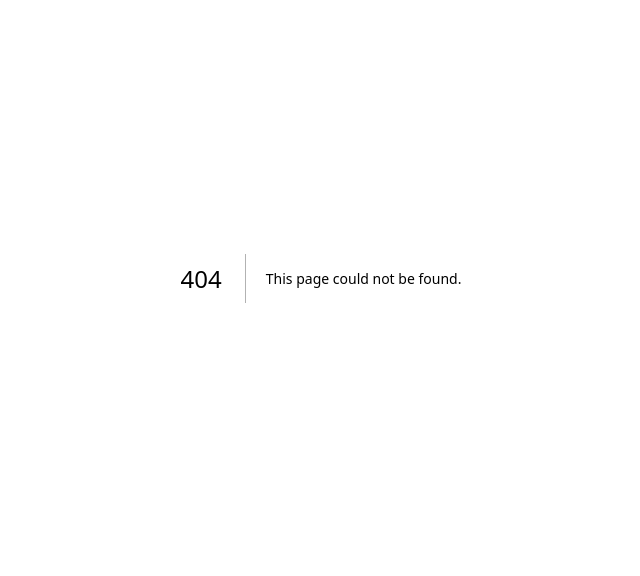
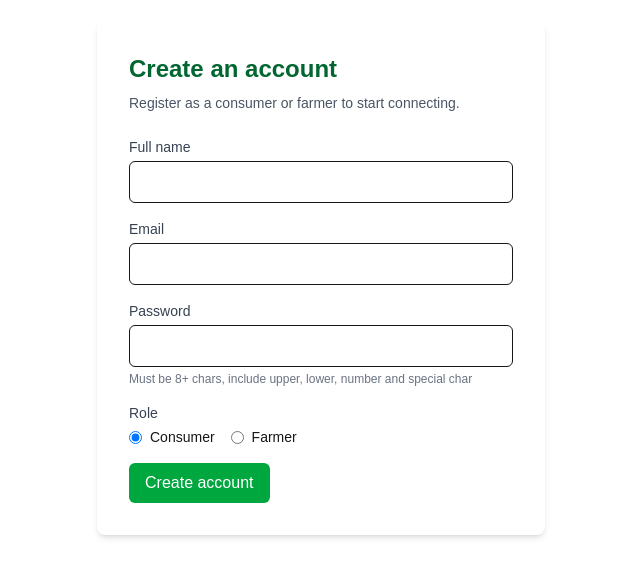
Before and after one commit to nikh022/consumer-platform-frontend, a Next.js app: page /signup in a window 1280 px wide. Before the commit this address had no page. Shown: the part 122-698 px from the top of the page, without its empty margins (319-959 px from the left). Built offline with nearby package versions, Linux system fonts and the light colour scheme.

Commit message:
signin/signup added

```diff
--- a/app/components/HowItWorks.tsx
+++ b/app/components/HowItWorks.tsx
@@ -1,5 +1,3 @@
-"use client";
-
 "use client";
 
 const steps = [
--- a/app/components/Navigation.tsx
+++ b/app/components/Navigation.tsx
@@ -1,43 +1,55 @@
 "use client";
+
+import Link from "next/link";
 
 export default function Navigation() {
   return (
     <nav className="sticky top-0 bg-white dark:bg-slate-800 shadow-sm z-50">
       <div className="max-w-6xl mx-auto px-6 py-4 flex justify-between items-center">
-        <div className="text-2xl font-bold text-green-600">🌱 FarmDirect</div>
+        <div className="text-2xl font-bold text-green-600">
+          <Link href="/">
+            <span className="text-2xl">🌱</span> FarmDirect
+          </Link>
+        </div>
         <div className="space-x-6 hidden md:flex">
-          <a
+          <Link
             href="#"
             className="text-gray-700 dark:text-gray-300 hover:text-green-600 transition"
           >
             Home
-          </a>
-          <a
+          </Link>
+          <Link
             href="#"
             className="text-gray-700 dark:text-gray-300 hover:text-green-600 transition"
           >
             Products
-          </a>
-          <a
+          </Link>
+          <Link
             href="#"
             className="text-gray-700 dark:text-gray-300 hover:text-green-600 transition"
           >
             Farmers
-          </a>
-          <a
+          </Link>
+          <Link
             href="#"
             className="text-gray-700 dark:text-gray-300 hover:text-green-600 transition"
           >
             About
-          </a>
+          </Link>
         </div>
         <div className="space-x-4">
-          <button className="px-6 py-2 text-green-600 border border-green-600 rounded-lg hover:bg-green-50 dark:hover:bg-slate-700 transition">
+          <Link
+            href="/signin"
+            className="px-6 py-2 text-green-600 border border-green-600 rounded-lg hover:bg-green-50 dark:hover:bg-slate-700 transition"
+          >
             Sign In
-          </button>
-          <button className="px-6 py-2 bg-green-600 text-white rounded-lg hover:bg-green-700 transition">
+          </Link>
+          <Link
+            href="/signup"
+            className="px-6 py-2 bg-green-600 text-white rounded-lg hover:bg-green-700 transition"
+          >
             Sign Up
-          </button>
+          </Link>
         </div>
       </div>
     </nav>
--- /dev/null
+++ b/app/components/auth/SignInForm.tsx
@@ -0,0 +1,90 @@
+"use client";
+
+import { useState } from "react";
+import { useRouter } from "next/navigation";
+
+export default function SignInForm() {
+  const [email, setEmail] = useState("");
+  const [password, setPassword] = useState("");
+  const [loading, setLoading] = useState(false);
+  const [error, setError] = useState<string | null>(null);
+  const router = useRouter();
+
+  async function handleSubmit(e: React.FormEvent) {
+    e.preventDefault();
+    setError(null);
+
+    if (!email || !password) {
+      setError("Please enter email and password.");
+      return;
+    }
+
+    setLoading(true);
+
+    try {
+      const base = process.env.NEXT_PUBLIC_API_URL || "";
+      const res = await fetch(`${base}/api/auth/login`, {
+        method: "POST",
+        headers: { "Content-Type": "application/json" },
+        body: JSON.stringify({ email, password }),
+      });
+
+      const json = await res.json();
+
+      if (!res.ok) {
+        setError(json?.message || "Login failed");
+        setLoading(false);
+        return;
+      }
+
+      // On success, redirect to home
+      router.push("/");
+    } catch (err) {
+      setError("Network error");
+    } finally {
+      setLoading(false);
+    }
+  }
+
+  return (
+    <form onSubmit={handleSubmit} className="space-y-4">
+      {error && <div className="text-sm text-red-600">{error}</div>}
+
+      <div>
+        <label className="block text-sm font-medium text-gray-700 mb-1">
+          Email
+        </label>
+        <input
+          type="email"
+          value={email}
+          onChange={(e) => setEmail(e.target.value)}
+          className="w-full border rounded-md px-3 py-2 focus:outline-none focus:ring-2 focus:ring-green-200"
+          required
+        />
+      </div>
+
+      <div>
+        <label className="block text-sm font-medium text-gray-700 mb-1">
+          Password
+        </label>
+        <input
+          type="password"
+          value={password}
+          onChange={(e) => setPassword(e.target.value)}
+          className="w-full border rounded-md px-3 py-2 focus:outline-none focus:ring-2 focus:ring-green-200"
+          required
+        />
+      </div>
+
+      <div className="flex items-center justify-between">
+        <button
+          type="submit"
+          className="px-4 py-2 bg-green-600 text-white rounded-md hover:bg-green-700"
+          disabled={loading}
+        >
+          {loading ? "Signing in..." : "Sign In"}
+        </button>
+      </div>
+    </form>
+  );
+}
--- /dev/null
+++ b/app/components/auth/SignUpForm.tsx
@@ -0,0 +1,150 @@
+"use client";
+
+import { useState } from "react";
+import { useRouter } from "next/navigation";
+
+export default function SignUpForm() {
+  const [fullName, setFullName] = useState("");
+  const [email, setEmail] = useState("");
+  const [password, setPassword] = useState("");
+  const [role, setRole] = useState<"CONSUMER" | "FARMER">("CONSUMER");
+  const [loading, setLoading] = useState(false);
+  const [error, setError] = useState<string | null>(null);
+  const [success, setSuccess] = useState<string | null>(null);
+  const router = useRouter();
+
+  function validate() {
+    if (!fullName || fullName.length < 2) {
+      setError("Full name must be at least 2 characters");
+      return false;
+    }
+    if (!email || !/^[^\s@]+@[^\s@]+\.[^\s@]+$/.test(email)) {
+      setError("Valid email is required");
+      return false;
+    }
+    if (!password || password.length < 8) {
+      setError("Password must be at least 8 characters");
+      return false;
+    }
+    setError(null);
+    return true;
+  }
+
+  async function handleSubmit(e: React.FormEvent) {
+    e.preventDefault();
+    if (!validate()) return;
+
+    setLoading(true);
+    setError(null);
+
+    try {
+      const base = process.env.NEXT_PUBLIC_API_URL || "";
+      const res = await fetch(`${base}/api/auth/register`, {
+        method: "POST",
+        headers: { "Content-Type": "application/json" },
+        body: JSON.stringify({ fullName, email, password, role }),
+      });
+
+      const json = await res.json();
+
+      if (!res.ok) {
+        setError(json?.message || "Registration failed");
+        setLoading(false);
+        return;
+      }
+
+      setSuccess("Account created successfully. Redirecting...");
+      setTimeout(() => router.push("/signin"), 1500);
+    } catch (err) {
+      setError("Network error");
+    } finally {
+      setLoading(false);
+    }
+  }
+
+  return (
+    <form onSubmit={handleSubmit} className="space-y-4">
+      {error && <div className="text-sm text-red-600">{error}</div>}
+      {success && <div className="text-sm text-green-700">{success}</div>}
+
+      <div>
+        <label className="block text-sm font-medium text-gray-700 mb-1">
+          Full name
+        </label>
+        <input
+          value={fullName}
+          onChange={(e) => setFullName(e.target.value)}
+          className="w-full border rounded-md px-3 py-2 focus:outline-none focus:ring-2 focus:ring-green-200"
+          required
+        />
+      </div>
+
+      <div>
+        <label className="block text-sm font-medium text-gray-700 mb-1">
+          Email
+        </label>
+        <input
+          type="email"
+          value={email}
+          onChange={(e) => setEmail(e.target.value)}
+          className="w-full border rounded-md px-3 py-2 focus:outline-none focus:ring-2 focus:ring-green-200"
+          required
+        />
+      </div>
+
+      <div>
+        <label className="block text-sm font-medium text-gray-700 mb-1">
+          Password
+        </label>
+        <input
+          type="password"
+          value={password}
+          onChange={(e) => setPassword(e.target.value)}
+          className="w-full border rounded-md px-3 py-2 focus:outline-none focus:ring-2 focus:ring-green-200"
+          required
+        />
+        <div className="text-xs text-gray-500 mt-1">
+          Must be 8+ chars, include upper, lower, number and special char
+        </div>
+      </div>
+
+      <div>
+        <label className="block text-sm font-medium text-gray-700 mb-1">
+          Role
+        </label>
+        <div className="flex gap-4">
+          <label className="flex items-center gap-2">
+            <input
+              type="radio"
+              name="role"
+              value="CONSUMER"
+              checked={role === "CONSUMER"}
+              onChange={() => setRole("CONSUMER")}
+            />
+            <span className="text-sm">Consumer</span>
+          </label>
+          <label className="flex items-center gap-2">
+            <input
+              type="radio"
+              name="role"
+              value="FARMER"
+              checked={role === "FARMER"}
+              onChange={() => setRole("FARMER")}
+            />
+            <span className="text-sm">Farmer</span>
+          </label>
+        </div>
+      </div>
+
+      <div className="flex items-center justify-between">
+        <button
+          type="submit"
+          className="px-4 py-2 bg-green-600 text-white rounded-md hover:bg-green-700"
+          disabled={loading}
+        >
+          {loading ? "Creating..." : "Create account"}
+        </button>
+      </div>
+    </form>
+  );
+}
--- /dev/null
+++ b/app/signin/page.tsx
@@ -0,0 +1,17 @@
+"use client";
+
+import SignInForm from "../components/auth/SignInForm";
+
+export default function SignInPage() {
+  return (
+    <div className="min-h-screen flex items-center justify-center bg-white">
+      <div className="w-full max-w-md p-8 bg-white rounded-lg shadow-md">
+        <h1 className="text-2xl font-bold text-green-800 mb-2">Sign In</h1>
+        <p className="text-sm text-gray-600 mb-6">
+          Access your account to find local farmers.
+        </p>
+        <SignInForm />
+      </div>
+    </div>
+  );
+}
--- /dev/null
+++ b/app/signup/page.tsx
@@ -0,0 +1,19 @@
+"use client";
+
+import SignUpForm from "../components/auth/SignUpForm";
+
+export default function SignUpPage() {
+  return (
+    <div className="min-h-screen flex items-center justify-center bg-white">
+      <div className="w-full max-w-md p-8 bg-white rounded-lg shadow-md">
+        <h1 className="text-2xl font-bold text-green-800 mb-2">
+          Create an account
+        </h1>
+        <p className="text-sm text-gray-600 mb-6">
+          Register as a consumer or farmer to start connecting.
+        </p>
+        <SignUpForm />
+      </div>
+    </div>
+  );
+}
```
